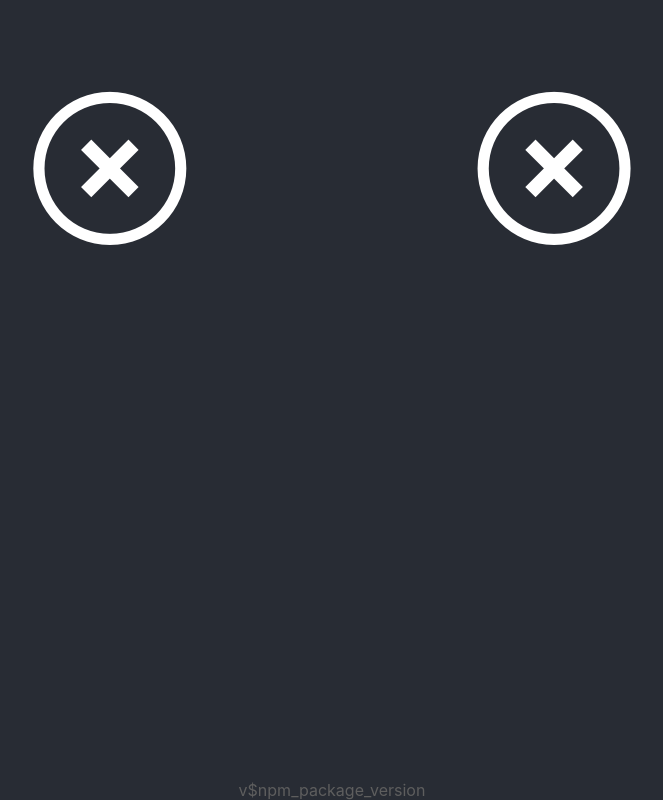
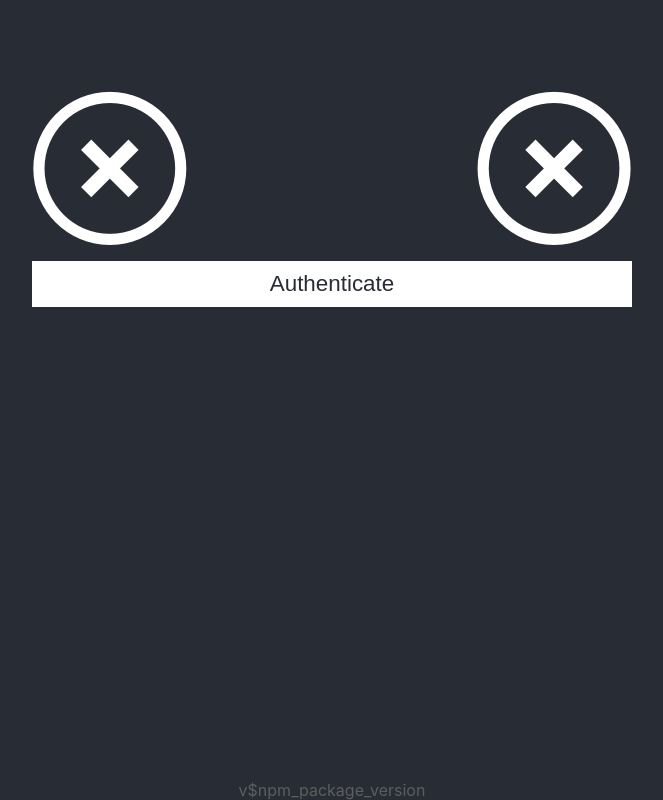
Before and after one commit to frankMazzarella/otto-frontend, a React (Create React App) app: page / in a window 1280 px wide. Shown: the whole page, without its empty margins (308-971 px from the left). Built offline with nearby package versions, Linux system fonts and the light colour scheme; no server answers.

Commit message:
passing and persisting token

```diff
--- a/src/App.js
+++ b/src/App.js
@@ -9,7 +9,9 @@ function App() {
   const UNICODE_ERROR = "⊗";
   const DOMAIN_PROD = "https://desired-mollusk-naturally.ngrok-free.app";
   const DOMAIN_LOCAL = "http://localhost:4000";
+  const AUTH_TOKEN = "auth_token";
 
+  const storedToken = localStorage.getItem(AUTH_TOKEN);
   const version = `v${process.env.REACT_APP_VERSION}`;
   const statusEndpoint =
     process.env.NODE_ENV === "production"
@@ -27,14 +29,17 @@ function App() {
   const [statusLeft, setStatusLeft] = useState(UNICODE_LOADING);
   const [statusRight, setStatusRight] = useState(UNICODE_LOADING);
   const [toggleButtonsDisabled, setToggleButtonsDisabled] = useState(true);
+  const [authToken, setAuthToken] = useState(storedToken);
 
   async function handleToggleButton(side) {
     setToggleButtonsDisabled(true);
     try {
-      const options = getFetchOptions({ side });
+      const options = getFetchOptions({ token: authToken, side });
       const response = await fetch(toggleEndpoint, options);
-      const data = await response.json();
-      console.log(data);
+      if (response.status !== 200) {
+        setAuthToken(null);
+        localStorage.setItem(AUTH_TOKEN, null);
+      }
       setToggleButtonsDisabled(false);
     } catch (error) {
       console.error(error);
@@ -48,7 +53,10 @@ function App() {
         const options = getFetchOptions({ password });
         const response = await fetch(authenticateEndpoint, options);
         const data = await response.json();
-        console.log(data);
+        if (data.token) {
+          setAuthToken(data.token);
+          localStorage.setItem(AUTH_TOKEN, data.token);
+        }
       } catch (error) {
         console.error(error);
       }
@@ -91,24 +99,30 @@ function App() {
       <div className="status-container">
         <div className="status-item">
           {statusLeft}
-          {/* <button
+          {authToken ? (
+            <button
               disabled={toggleButtonsDisabled}
-            onClick={() => handleToggleButton('left')}
+              onClick={() => handleToggleButton("left")}
             >
               Toggle
-          </button> */}
+            </button>
+          ) : null}
         </div>
         <div className="status-item">
           {statusRight}
-          {/* <button
+          {authToken ? (
+            <button
               disabled={toggleButtonsDisabled}
-            onClick={() => handleToggleButton('right')}
+              onClick={() => handleToggleButton("right")}
             >
               Toggle
-          </button> */}
+            </button>
+          ) : null}
         </div>
         <div className="authorize">
-          {/* <button onClick={handleAuthenticateButton}>Authenticate</button> */}
+          {authToken ? null : (
+            <button onClick={handleAuthenticateButton}>Authenticate</button>
+          )}
         </div>
       </div>
       <div className="version">{version}</div>
```
Lines whose indentation alone changed are shown as unchanged.
